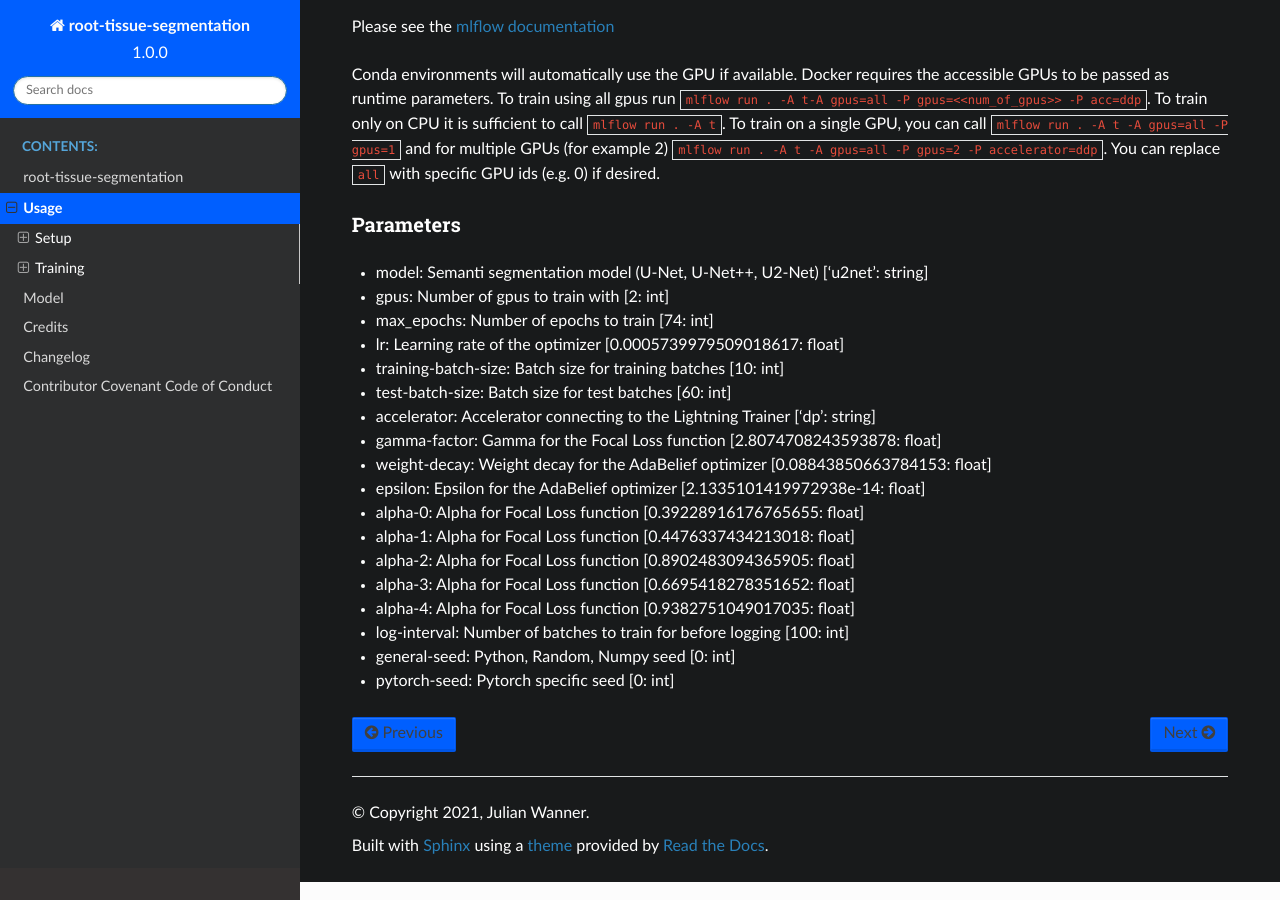
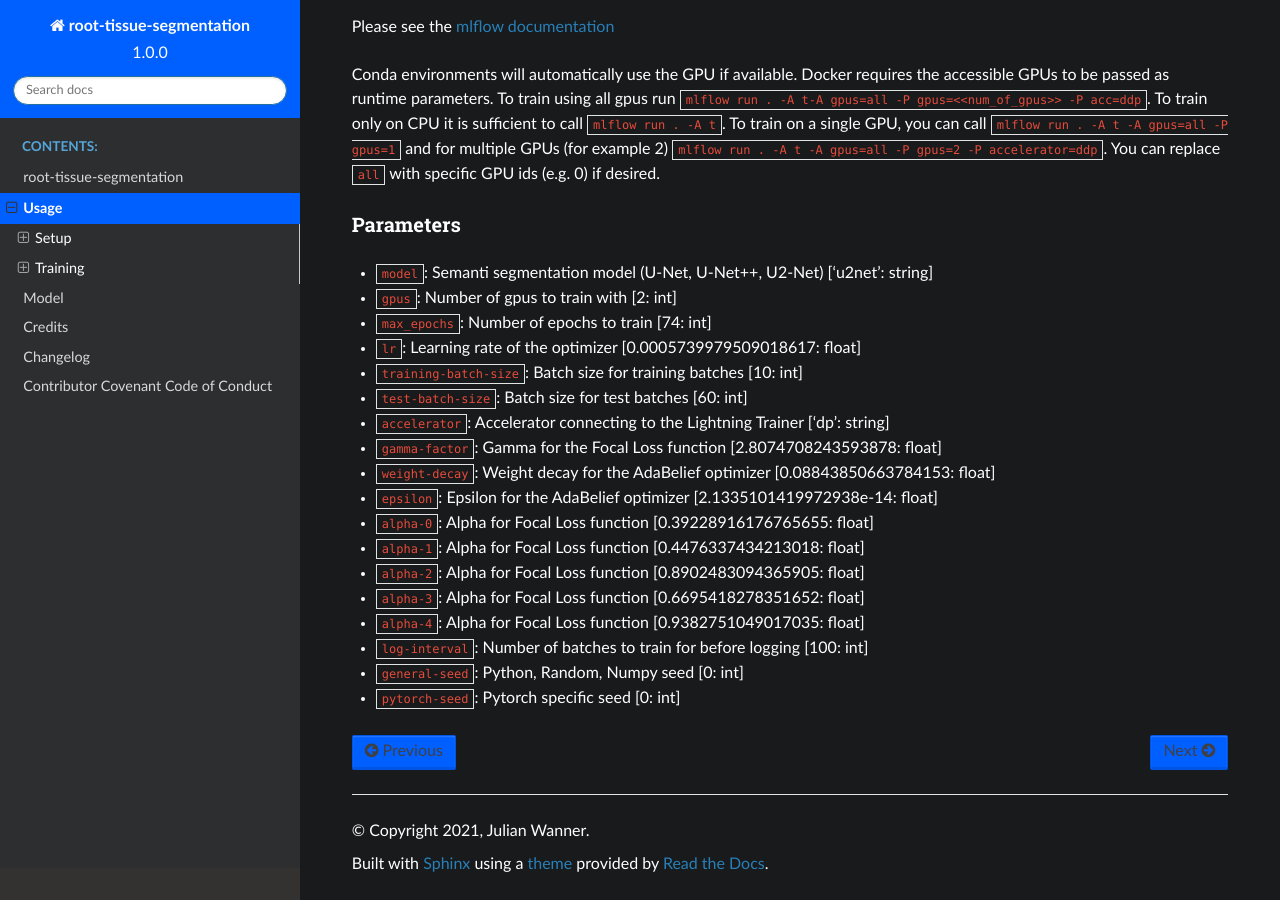
Before and after one commit to qbic-pipelines/root-tissue-segmentation, a Sphinx documentation site: the page built from docs/usage.rst, in a window 1280 px wide and 900 px high, scrolled down 843 px. Built offline with Sphinx 7.4.7 and the Read the Docs theme 2.0.0, drawn with Linux system fonts in a browser that asks for light colours; some of the changed lines change nothing that is shown.

Commit message:
doc hyperparams

```diff
--- a/docs/usage.rst
+++ b/docs/usage.rst
@@ -45,21 +45,21 @@ You can replace ``all`` with specific GPU ids (e.g. 0) if desired.
 
 Parameters
 +++++++++++++++
-- model:						Semanti segmentation model (U-Net, U-Net++, U2-Net)      ['u2net':	string]
-- gpus:							Number of gpus to train with                             [2:	int]
-- max_epochs:					Number of epochs to train                                [74:	int]
-- lr:							Learning rate of the optimizer                           [0.0005739979509018617:	float]
-- training-batch-size:			Batch size for training batches                          [10:	int]
-- test-batch-size:				Batch size for test batches                              [60:	int]
-- accelerator:					Accelerator connecting to the Lightning Trainer          ['dp':	string]
-- gamma-factor:					Gamma for the Focal Loss function                        [2.8074708243593878:	float]
-- weight-decay:					Weight decay for the AdaBelief optimizer                 [0.08843850663784153:	float]
-- epsilon:						Epsilon for the AdaBelief optimizer                      [2.1335101419972938e-14:	float]
-- alpha-0:						Alpha for Focal Loss function                            [0.39228916176765655:	float]
-- alpha-1:						Alpha for Focal Loss function                            [0.4476337434213018:	float]
-- alpha-2:						Alpha for Focal Loss function                            [0.8902483094365905:	float]
-- alpha-3:						Alpha for Focal Loss function                            [0.6695418278351652:	float]
-- alpha-4:						Alpha for Focal Loss function                            [0.9382751049017035:	float]
-- log-interval:					Number of batches to train for before logging            [100:	int]
-- general-seed:					Python, Random, Numpy seed                               [0:	int]
-- pytorch-seed:					Pytorch specific seed                                    [0:	int]
+- ``model``:						Semanti segmentation model (U-Net, U-Net++, U2-Net)      ['u2net':	string]
+- ``gpus``:							Number of gpus to train with                             [2:	int]
+- ``max_epochs``:					Number of epochs to train                                [74:	int]
+- ``lr``:							Learning rate of the optimizer                           [0.0005739979509018617:	float]
+- ``training-batch-size``:			Batch size for training batches                          [10:	int]
+- ``test-batch-size``:				Batch size for test batches                              [60:	int]
+- ``accelerator``:					Accelerator connecting to the Lightning Trainer          ['dp':	string]
+- ``gamma-factor``:					Gamma for the Focal Loss function                        [2.8074708243593878:	float]
+- ``weight-decay``:					Weight decay for the AdaBelief optimizer                 [0.08843850663784153:	float]
+- ``epsilon``:						Epsilon for the AdaBelief optimizer                      [2.1335101419972938e-14:	float]
+- ``alpha-0``:						Alpha for Focal Loss function                            [0.39228916176765655:	float]
+- ``alpha-1``:						Alpha for Focal Loss function                            [0.4476337434213018:	float]
+- ``alpha-2``:						Alpha for Focal Loss function                            [0.8902483094365905:	float]
+- ``alpha-3``:						Alpha for Focal Loss function                            [0.6695418278351652:	float]
+- ``alpha-4``:						Alpha for Focal Loss function                            [0.9382751049017035:	float]
+- ``log-interval``:					Number of batches to train for before logging            [100:	int]
+- ``general-seed``:					Python, Random, Numpy seed                               [0:	int]
+- ``pytorch-seed``:					Pytorch specific seed                                    [0:	int]
```
